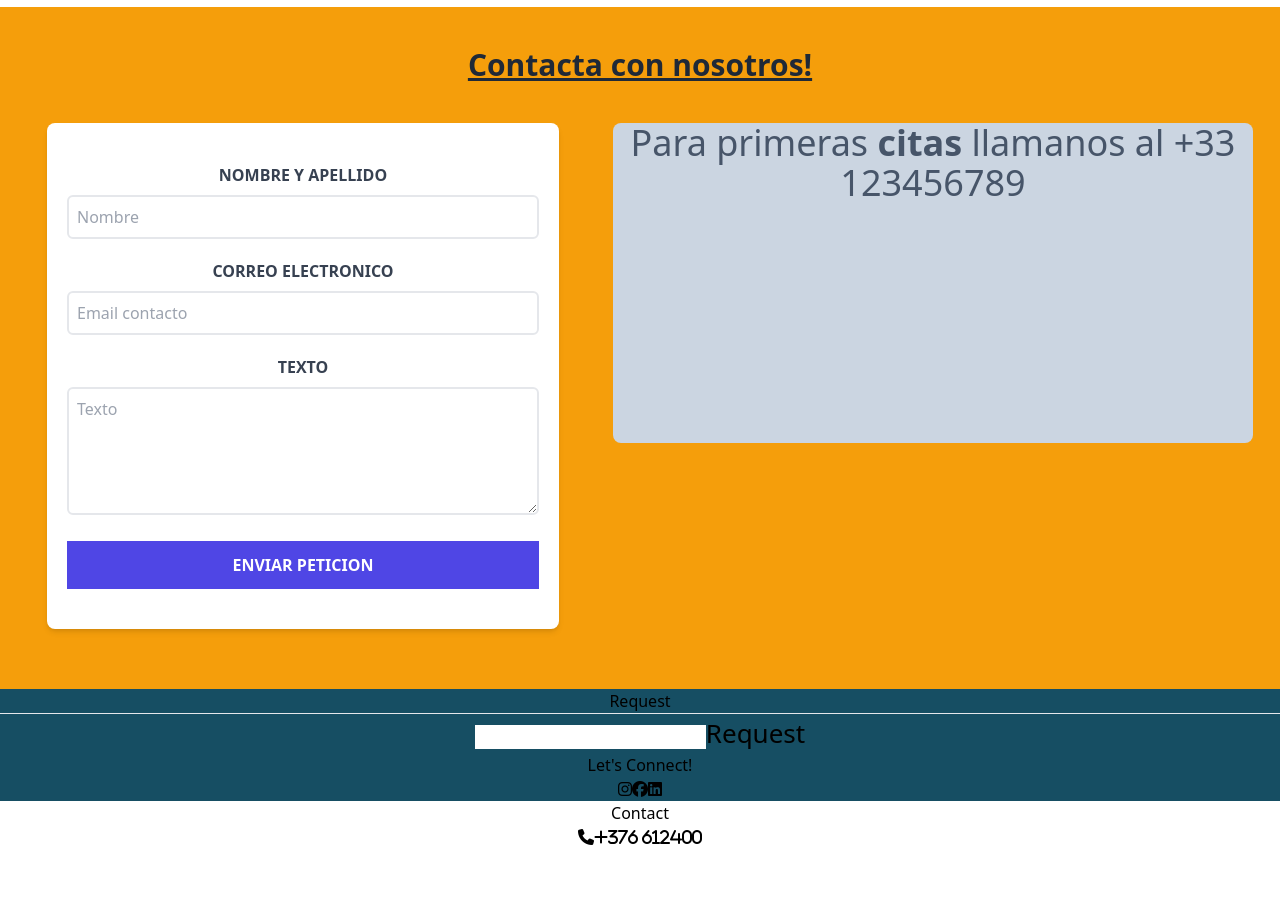
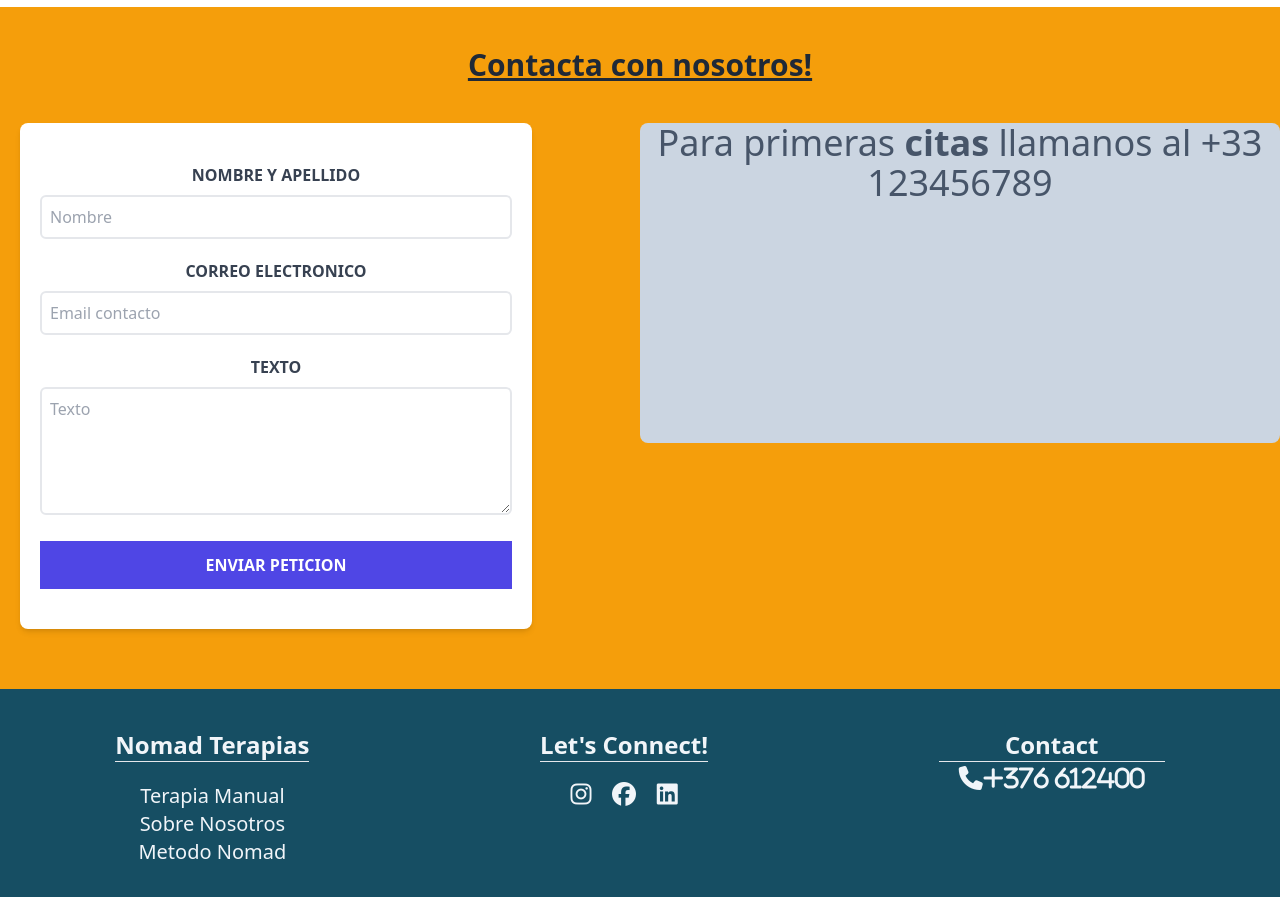
Before and after one commit to Jsendz/Nomad-terapias, a React (Vite) app: page / in a window 1280 px wide. Shown: the part 2340-3237 px from the top of the page. Before the commit the page ends 3189 px from the top, so only its background shows below. Built offline with nearby package versions, Linux system fonts and the light colour scheme.

Commit message:
first commi1

```diff
--- a/src/components/MetodoNomad.jsx
+++ b/src/components/MetodoNomad.jsx
@@ -35,7 +35,7 @@ const handleSubmit =(e) => {
 
 
 
-        <div className="w-2/5 ml-5 pb-5">
+        <div className="w-11/12 md:w-2/5  m-auto md:ml-5 pb-2 md:pb-5">
         <form onSubmit={handleSubmit} action="" className="bg-white shadow-md rounded-lg py-10 px-5 mb-10">
             {Error && (<div className="bg-red-800 text-center text-white p-3 uppercase font-bold mb-3 rounded-md ">
                 <p>Si hay un error</p>
@@ -66,7 +66,7 @@ const handleSubmit =(e) => {
             <input type="submit" className="bg-indigo-600 w-full p-3 text-white uppercase font-bold hover:bg-indigo-700 cursor-pointer" value="Enviar Peticion" />
         </form>
         </div>
-            <div className="h-80 w-2/4 bg-slate-300 rounded-lg">
+            <div className="h-20 pb-5 md:h-80 w-2/4 bg-slate-300 rounded-lg">
                 <h1 className="md:text-4xl text-slate-600">Para primeras <strong>citas</strong> llamanos al <span>+33 123456789</span>
 
                 </h1>
--- a/src/components/NavbarDef.jsx
+++ b/src/components/NavbarDef.jsx
@@ -4,11 +4,11 @@ import { BellIcon, MenuIcon, XIcon } from '@heroicons/react/outline'
 
 const navigation = [
   { name: 'Inicio', href: '#', current: true },
-  { name: '¿Quienes Somos?', href: '#', current: false },
+  { name: '¿Quienes Somos?', href: '#Quienesomos', current: false },
   { name: 'Centro de Terapia Manual', href: '#', current: false },
   { name: 'Metodo Nomad', href: '#', current: false },
-  { name: 'Tarifas', href: '#', current: false },
-  { name: 'contacto', href: '#', current: false },
+  { name: 'Tarifas', href: '#Tarifas2', current: false },
+  { name: 'contacto', href: '.MetodoNomad', current: false },
 ]
 
 function classNames(...classes) {
--- a/src/components/footer.jsx
+++ b/src/components/footer.jsx
@@ -3,24 +3,31 @@ import React from 'react'
 const footer = () => {
   return (
     <>
-    <div className="w-full h-28 bg-cyan-900">
+    <div className="w-full h-full md:h-52  bg-cyan-900 flex flex-col md:flex-row md:justify-around items-center md:items-start text-slate-100 md:text-2xl font-semibold pt-10">
       <div>
-          <h1>Request</h1>
-            <hr />
-            <input type="email" /><button>Request</button>
+          <h1>Nomad Terapias</h1>
+          <hr />
+            <ul className="text-xl font-normal p-5">
+                <li>Terapia Manual</li>
+                <li>Sobre Nosotros</li>
+                <li>Metodo Nomad</li>
+            </ul>
+      </div>
+      <div>
+        <h1>Let's Connect!</h1>
+        <hr />
+          <ul className="flex flex-row justify-around p-5">
+            <i class="fa fa-instagram" aria-hidden="true"></i>
+            <i class="fa fa-facebook-official" aria-hidden="true"></i>
+            <i class="fa fa-linkedin-square" aria-hidden="true"></i>
+          </ul>
 
       </div>
       <div>
-        <h1>Let's Connect!</h1>
-            <i class="fa fa-instagram" aria-hidden="true"></i>
-            <i class="fa fa-facebook-official" aria-hidden="true"></i>
-            <i class="fa fa-linkedin-square" aria-hidden="true"></i>
+        <h1 >Contact</h1>
+        <hr />
 
-      </div>
-      <div>
-        <h1>Contact</h1>
-
-          <i class="fa fa-phone" aria-hidden="true">+376 612400</i>
+          <a href="" className="p-5"><i class="fa fa-phone" aria-hidden="true" >+376 612400</i></a>
 
       </div>
     </div>
```
